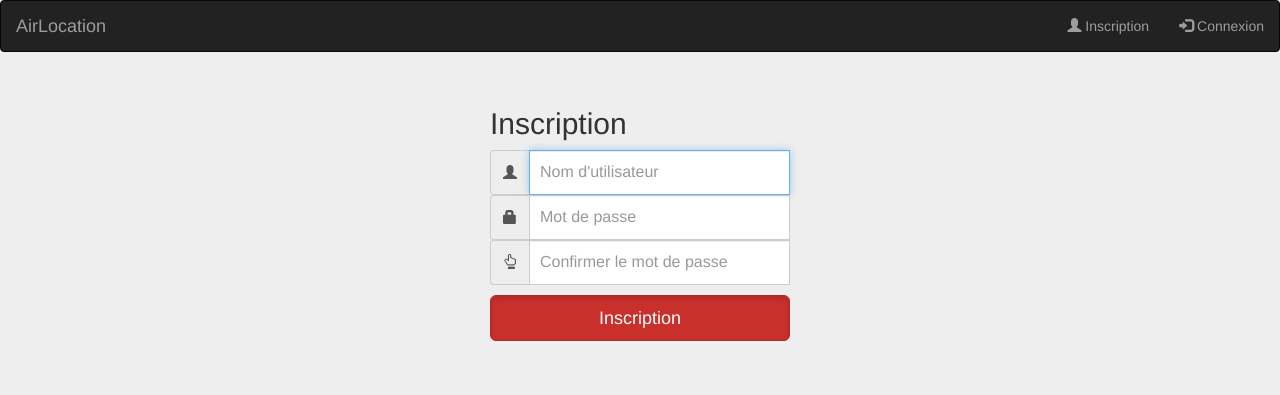
After one commit to DineshGov/AirLocation, a PHP site: page /inscription.php in a window 1280 px wide. The commit adds this page. Shown: the top 395 px of the page. Run offline with PHP 8.4, Linux system fonts and the light colour scheme.

Commit message:
commit avant pull

```diff
--- /dev/null
+++ b/css/authentification.css
@@ -0,0 +1,69 @@
+body {
+  padding-bottom: 40px;
+  background-color: #eee;
+}
+#game_name_link{
+  pointer-events: none;
+}
+
+#about_link{
+  cursor: pointer;
+}
+
+.navbar-static-top {
+  margin-bottom: 35px;
+}
+
+.form-signin {
+  max-width: 330px;
+  padding: 15px;
+  margin: 0 auto;
+}
+.form-signin .form-signin-heading,
+.form-signin .checkbox {
+  margin-bottom: 10px;
+}
+.form-signin .checkbox {
+  font-weight: normal;
+}
+.form-signin .form-control {
+  position: relative;
+  height: auto;
+  -webkit-box-sizing: border-box;
+     -moz-box-sizing: border-box;
+          box-sizing: border-box;
+  padding: 10px;
+  font-size: 16px;
+}
+.form-signin .form-control:focus {
+  z-index: 2;
+}
+.form-signin input[type="email"] {
+  margin-bottom: -1px;
+  border-bottom-right-radius: 0;
+  border-bottom-left-radius: 0;
+}
+.form-signin input[type="password"] {
+  border-top-left-radius: 0;
+  border-top-right-radius: 0;
+}
+
+.auth_form_submitter{
+  margin-top: 10px;
+}
+
+.redirection_div{
+  background-color: #f5f5f5;
+  padding-top: 25px;
+  padding-bottom: 25px;
+  font-size: 20px;
+  border-top: 1px solid #ccc;
+  border-bottom: 1px solid #ccc;
+  text-align: center;
+  margin-bottom: 25px;
+  margin-left: inherit;
+}
+
+.div_redirection > p, .div_redirection > a{
+  margin-left: 10px;
+}
--- a/entete.php
+++ b/entete.php
@@ -2,11 +2,12 @@
 <html lang="fr">
 <head>
   <meta charset="utf-8">
-  <title>Research</title>
-    <link href="bootstrap/css/bootstrap.min.css" rel="stylesheet">
-    <script src="jquery/jquery-3.3.1.js"></script>
-    <script src="bootstrap/js/bootstrap.min.js"></script>
+  <title>AirLocation</title>
+  <link href="bootstrap/css/bootstrap.min.css" rel="stylesheet">
+  <script src="jquery/jquery-3.3.1.js"></script>
+  <script src="bootstrap/js/bootstrap.min.js"></script>
 
+  <link href="css/authentification.css" rel="stylesheet">
 </head>
 
 <body>
@@ -14,11 +15,11 @@
 <nav class="navbar navbar-inverse">
   <div class="container-fluid">
     <div class="navbar-header">
-      <a class="navbar-brand" href="#">AirLocation</a>
+      <a class="navbar-brand" href="home.php">AirLocation</a>
     </div>
     <ul class="nav navbar-nav navbar-right">
-      <li><a href="#"><span class="glyphicon glyphicon-user"></span> Inscription</a></li>
-      <li><a href="#"><span class="glyphicon glyphicon-log-in"></span> Connexion</a></li>
+      <li><a href="inscription.php"><span class="glyphicon glyphicon-user"></span> Inscription</a></li>
+      <li><a href="connexion.php"><span class="glyphicon glyphicon-log-in"></span> Connexion</a></li>
     </ul>
   </div>
 </nav>
--- /dev/null
+++ b/inscription.php
@@ -0,0 +1,46 @@
+<?php
+$page_name = "inscription.php";
+require('entete.php');
+require('database_auth.php'); ?>
+
+<script type="text/javascript">
+	var flag_password_created = false;
+	var flag_username_created = false;
+	//Variables globales accesibles dans tout le code.
+	/*Les flags indiquent des erreurs lors du remplissage du formulaire d'inscription.
+	Les flags ont comme valeur initiale false, en effet, aucune erreur n'est a signalé au chargement de la page.
+	*/
+</script>
+
+	<script src="js/inscription.js"></script>
+	<div class="container">
+
+	  <form class="form-signin" id="form_inscription" action="redirection_inscription.php" method="post">
+		<h2 class="form-signin-heading">Inscription</h2>
+
+		<div class="input-group">
+		  <span class="input-group-addon"><i class="glyphicon glyphicon-user"></i></span>
+		  <input type="text" id="inputUsername" name="inputUsername" class="form-control" maxlength="50" minlength="4" placeholder="Nom d'utilisateur" required autofocus>
+		  <script type="text/javascript"> $('#inputUsername').on('input', verif_dispo_login_ajax); </script>
+		</div>
+
+		<div class="input-group">
+		  <span class="input-group-addon"><i class="glyphicon glyphicon-lock"></i></span>
+		  <input type="password" id="inputPassword" name="inputPassword" class="form-control" maxlength="100" minlength="6" placeholder="Mot de passe" required>
+		  <script type="text/javascript"> $('#inputPassword').on('input', egalite_mdp); </script>
+		</div>
+
+		 <div class="input-group">
+		  <span class="input-group-addon"><i class="glyphicon glyphicon-hand-up"></i></span>
+		  <input type="password" id="inputPasswordConfirm" name="inputPasswordConfirm" class="form-control" maxlength="100" minlength="6" placeholder="Confirmer le mot de passe" required>
+		  <script type="text/javascript"> $('#inputPasswordConfirm').on('input', egalite_mdp); </script>
+		</div>
+
+		<button id="signupConfirm" class="btn btn-lg btn-danger btn-block auth_form_submitter active" type="submit">Inscription</button>
+
+	  </form>
+
+	</div>
+
+	</body>
+</html>
--- /dev/null
+++ b/js/inscription.js
@@ -0,0 +1,56 @@
+	function gestion_btn_form_inscription(flag_password, flag_username){
+ 		//Il suffit qu'un seul flag soit activé pour que le bouton de soumission du formulaire soit désactivé.
+ 		if(flag_password || flag_username){
+			$('.auth_form_submitter').removeClass('active');
+			$('.auth_form_submitter').addClass('disabled');
+			$('.auth_form_submitter').css('pointer-events', 'none');
+ 		}
+ 		//Si les deux flags sont désactivés alors on active le bouton.
+ 		if(!flag_password && !flag_username){
+ 			$('.auth_form_submitter').removeClass('disabled');
+	    	$('.auth_form_submitter').addClass('active');
+	    	$('.auth_form_submitter').css('pointer-events', 'auto');
+ 		}
+	}
+
+	function egalite_mdp(){
+		if ($('#inputPasswordConfirm').val() !== $('#inputPassword').val()){
+	    	if($('#inputPassword').val() !== '' && $('#inputPasswordConfirm').val() !== ''){
+	        	if(!flag_password_created){
+	          		var msg_error = '<p id="msg_error" class="h6 text-danger">Mots de passe différents</p>';
+	          		$('#form_inscription').append(msg_error);	//Un message d'erreur est affiché.
+	          		flag_password_created = true;	//Le flag correspondant à l'erreur concernant les mdps est activé.
+	        	}
+	        	gestion_btn_form_inscription(flag_password_created, flag_username_created);
+	    	}
+	    }
+	  	else{
+	  		//Il n'y a pas ou plus d'erreur dans le champ concerné.
+	    	$('#msg_error').remove();
+	    	if (flag_password_created){
+	    		flag_password_created = false;
+	    		//Le flag correspondant à l'erreur concernant les mdps est désactivé.
+	    		gestion_btn_form_inscription(flag_password_created, flag_username_created);
+	    	}
+	 	}
+	}
+
+	function verif_dispo_login_ajax(){
+		$.get("requete_ajax.php",  //on envoie en paramètre (ici login_2) la valeur du champ de texte au fichier requete_ajax.php
+		{login_2: $('#inputUsername').val()},
+		function(reponse)		//reponse du fichier requete_ajax.php (echo)
+		{
+			if(reponse=="erreur" && !flag_username_created){
+				var msg_error_username = "<p id='msg_error_username' class='h6 text-danger'>Ce nom d'utilisateur existe déjà.</p>";
+				$('#form_inscription').append(msg_error_username);	//Un message d'erreur est affiché.
+				flag_username_created = true;	//Le flag correspondant à l'erreur concernant le username est activé.
+				gestion_btn_form_inscription(flag_password_created, flag_username_created);
+			}
+			else if(reponse=="ok"){
+				//si la variable reponse equivaut à "ok", on leve les restrictions concernant le bouton de formulaire
+				$('#msg_error_username').remove();
+				flag_username_created = false;	//Le flag correspondant à l'erreur concernant le username est désactivé.
+				gestion_btn_form_inscription(flag_password_created, flag_username_created);
+			}
+		})
+	}
```
Also changed, not shown: connexion.php (added, +30 -0 lines), header.php (deleted, +0 -43 lines), js/redirection_pages_functions.js (added, +22 -0 lines), redirection_connexion.php (added, +69 -0 lines), redirection_inscription.php (added, +51 -0 lines), requete_ajax_inscription.php (added, +18 -0 lines).
